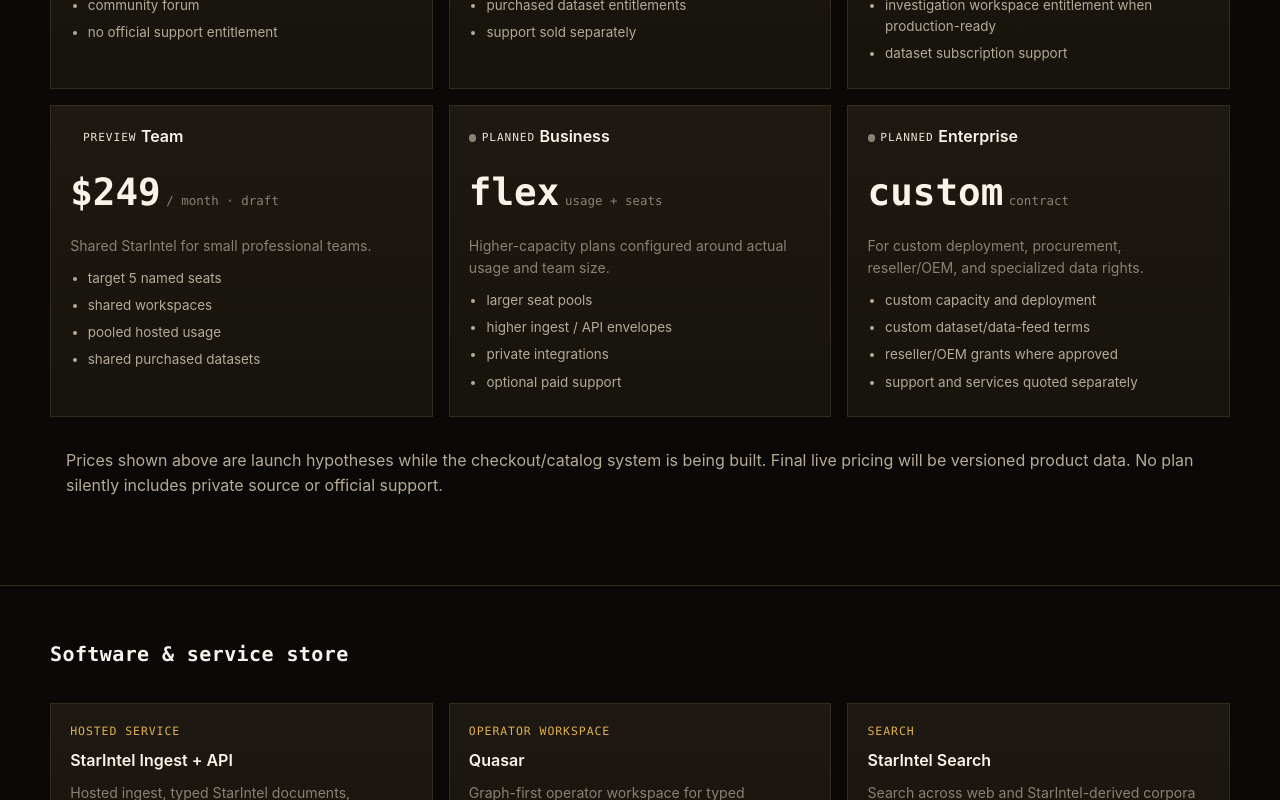
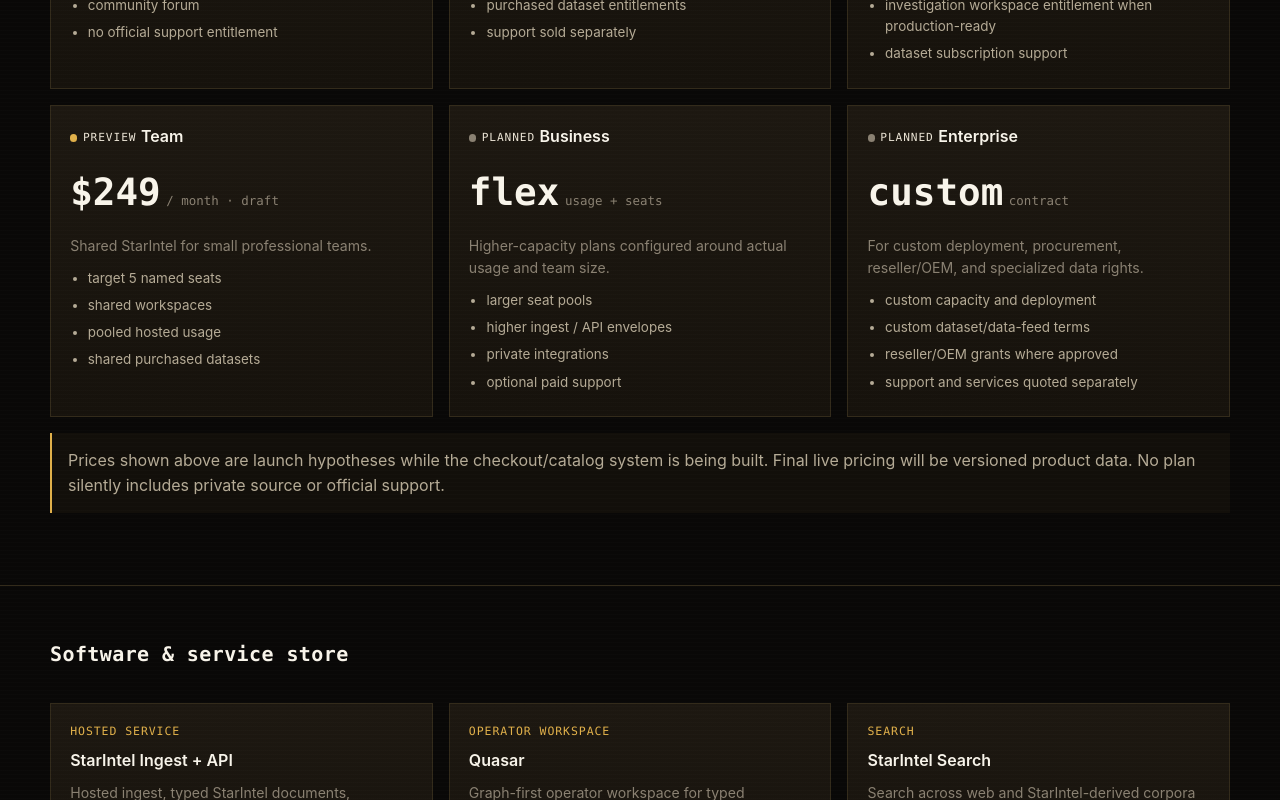
Before and after one commit to starintel-labs/website, a website built with Vite: page apps/main/store.html in a window 1280 px wide. Shown: the part 1020-1820 px from the top of the page. Built offline with nearby package versions, Linux system fonts and the light colour scheme.

Commit message:
fix(store): use canonical design-system accent token

```diff
--- a/apps/main/store.html
+++ b/apps/main/store.html
@@ -89,7 +89,7 @@
         width: 0.45rem;
         height: 0.45rem;
         border-radius: 999px;
-        background: var(--si-accent);
+        background: var(--si-accent-primary);
         content: "";
       }
       .store-status--planned::before {
@@ -102,9 +102,9 @@
         margin-top: 0.7rem;
       }
       .store-note {
-        border-left: 2px solid var(--si-accent);
+        border-left: 2px solid var(--si-accent-primary);
         padding: 0.9rem 1rem;
-        background: color-mix(in srgb, var(--si-accent) 4%, transparent);
+        background: color-mix(in srgb, var(--si-accent-primary) 4%, transparent);
         color: var(--si-text-secondary);
       }
       .store-table-wrap {
```
